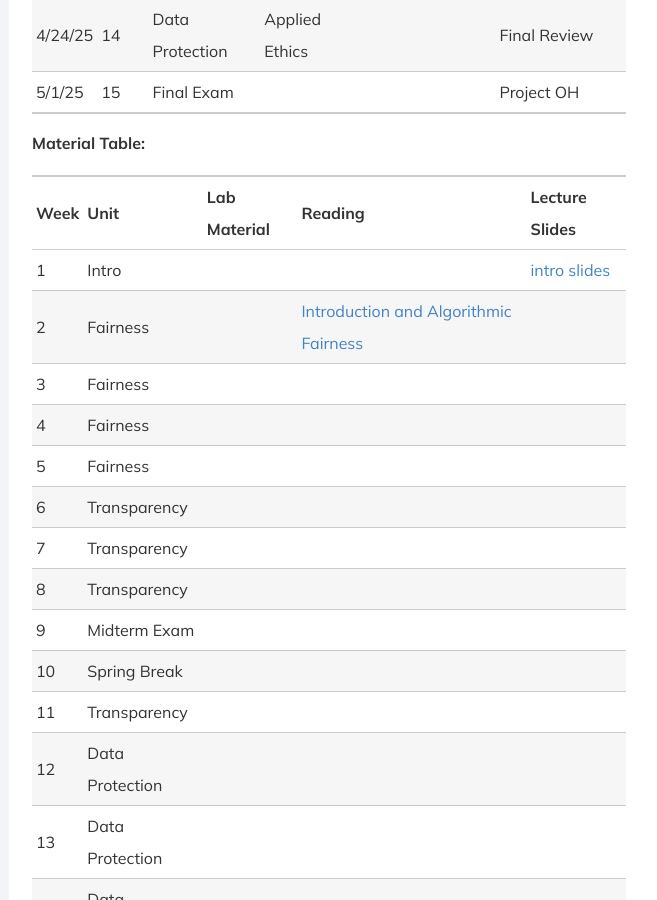
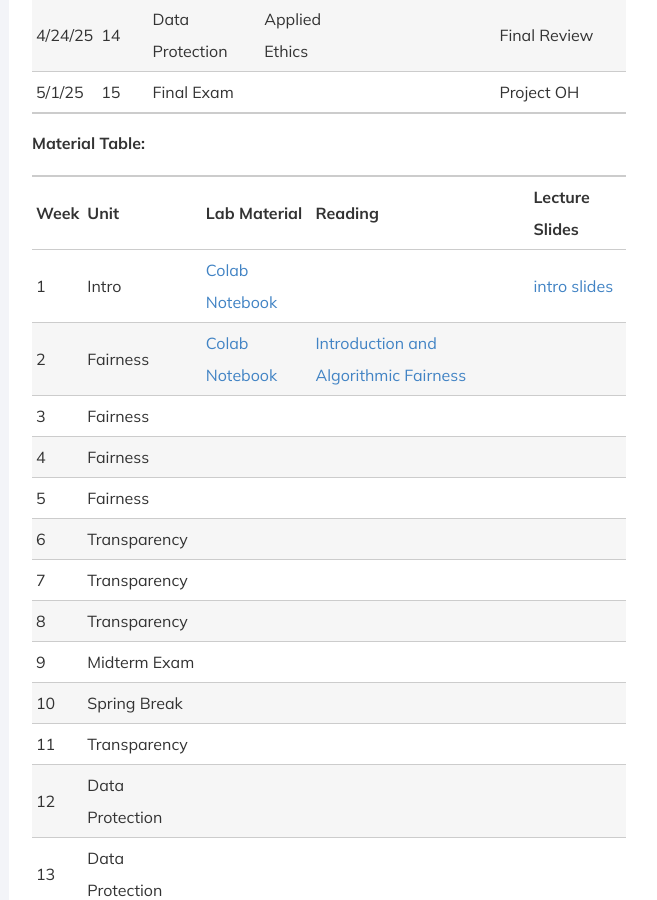
Before and after one commit to DataResponsibly/rds25, a Jekyll site: the page built from modules/ds_ua_202/_posts/2000-01-01-DS-UA-202.md, in a window 1280 px wide and 900 px high, scrolled down 1225 px. Shown: the whole window, without its empty margins (311-968 px from the left). Built offline with Jekyll 4.4.1, drawn with Linux system fonts in a browser that asks for light colours; nearby versions of some CDN libraries.

Commit message:
week 2 updated

```diff
--- a/modules/ds_ua_202/_posts/2000-01-01-DS-UA-202.md
+++ b/modules/ds_ua_202/_posts/2000-01-01-DS-UA-202.md
@@ -31,8 +31,8 @@ title: DS-UA 202
 
 | Week | Unit            | Lab Material | Reading | Lecture Slides |
 |------|----------------|--------------|---------|---------------|
-| 1    | Intro          |              |         |[intro slides](../../../assets/1_Intro_Week_1_202Spring2025.pdf)               |
-| 2    | Fairness       |              |[Introduction and Algorithmic Fairness](../../../assets/fairness_reader_2024.pdf)         |               |
+| 1    | Intro          | [Colab Notebook](https://drive.google.com/file/d/1RtVVABOOtccq0TOmWy3WeTCp2BVeCIyH/view?usp=sharing)            |         |[intro slides](../../../assets/1_Intro_Week_1_202Spring2025.pdf)               |
+| 2    | Fairness       | [Colab Notebook](https://colab.research.google.com/drive/1hNjaqycBzSLpbUfkeb8GeTo1U81xsTgA?usp=sharing)             |[Introduction and Algorithmic Fairness](../../../assets/fairness_reader_2024.pdf)         |               |
 | 3    | Fairness       |              |         |               |
 | 4    | Fairness       |              |         |               |
 | 5    | Fairness       |              |         |               |
```
Also changed, not shown: 2 other files.
